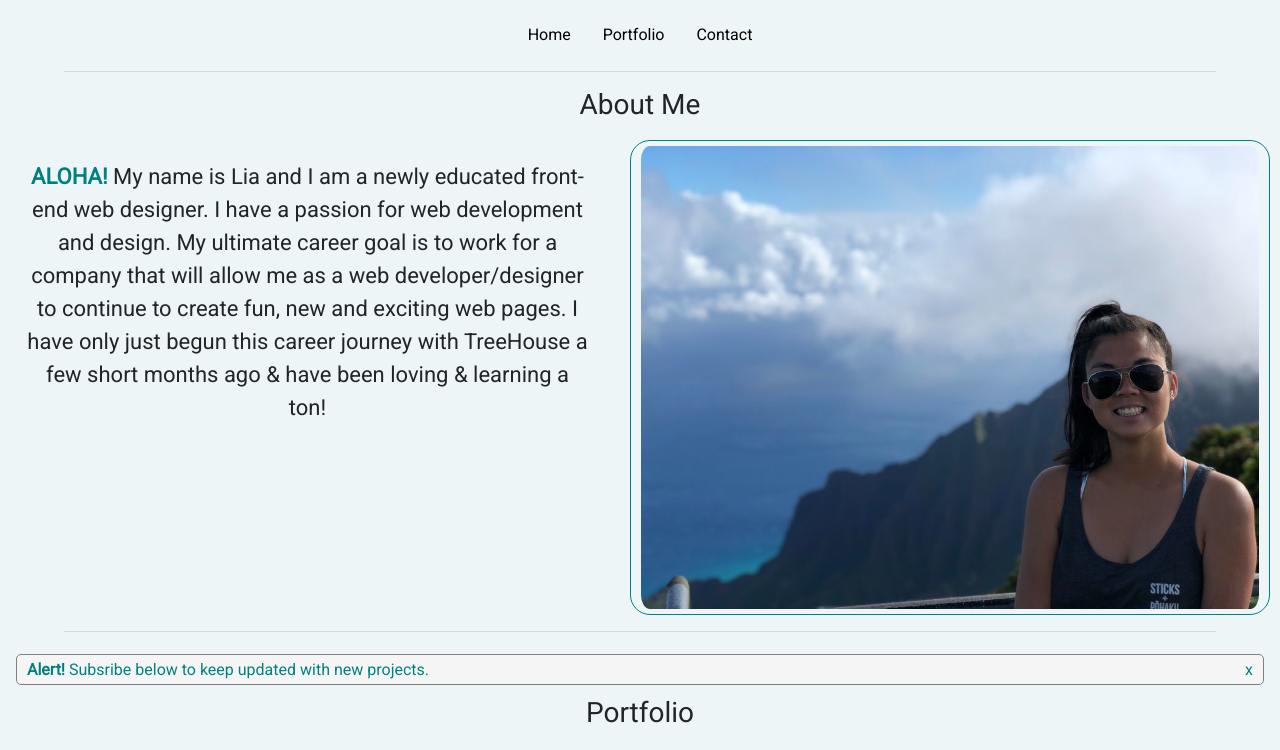
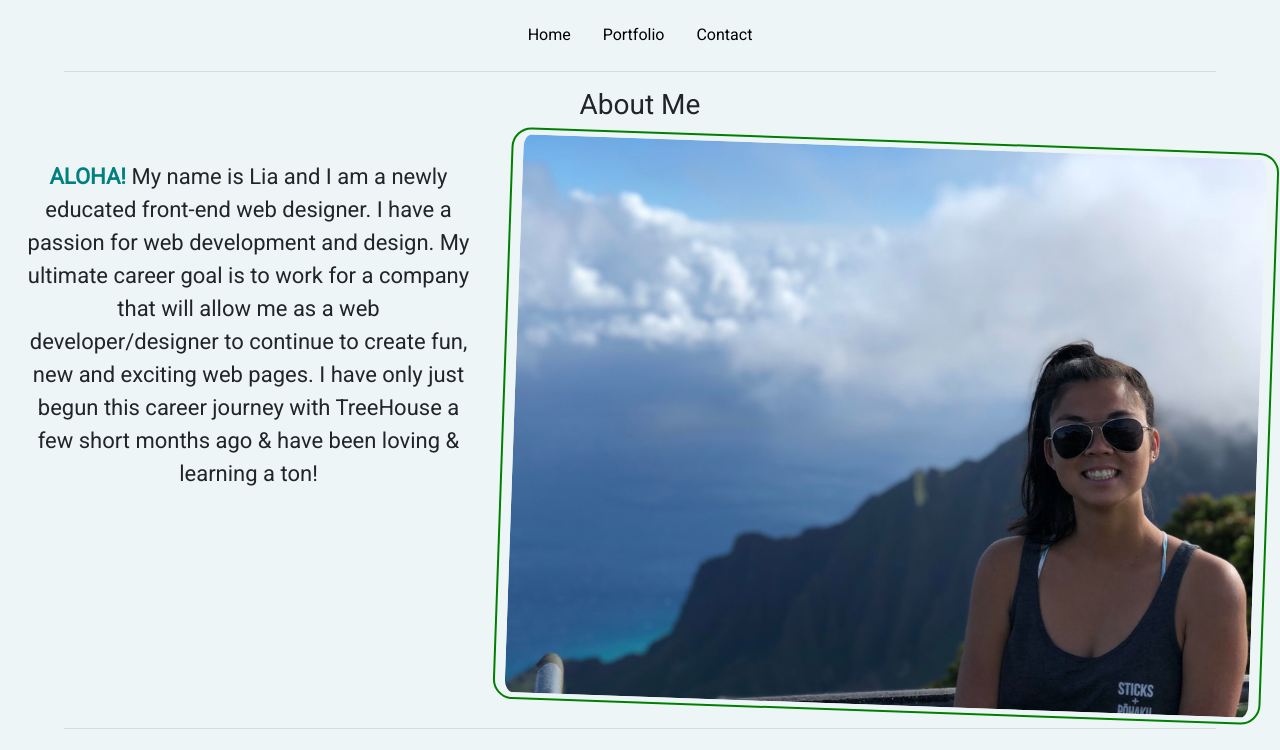
Before and after one commit to lmun02/Project-9-Capstone-Portfolio, a plain HTML site: page index.html in a window 1280 px wide. In both pictures the pointer is over the picture 950 px from the left and 377 px from the top of the page. Shown: the top 750 px of the page. Drawn offline with nearby package versions, Linux system fonts and the light colour scheme.

Commit message:
Updated CSS
Updates

```diff
--- a/css/style.css
+++ b/css/style.css
@@ -41,6 +41,12 @@ hr { /*line breaks*/
     border-radius: 10px;
     border: 1px solid teal;
     margin-left: 30px;
+}
+
+.profile:hover {
+    width: 90%;
+    border: 2px solid green;
+    margin-left: 20px;
 }
 
 /*===Navigation Layout===*/
@@ -166,6 +172,13 @@ img,
         width: 50%;
         height: 50%;
     }
+
+    .profile:hover {
+        transform: rotate(2deg);
+        width: 60%;
+        border: 2px solid green;
+    }
+
     .portfolio { /*portfolio section grid display of 2 columns*/
         display: grid;
         grid-template-columns: 1fr 1fr;
```
